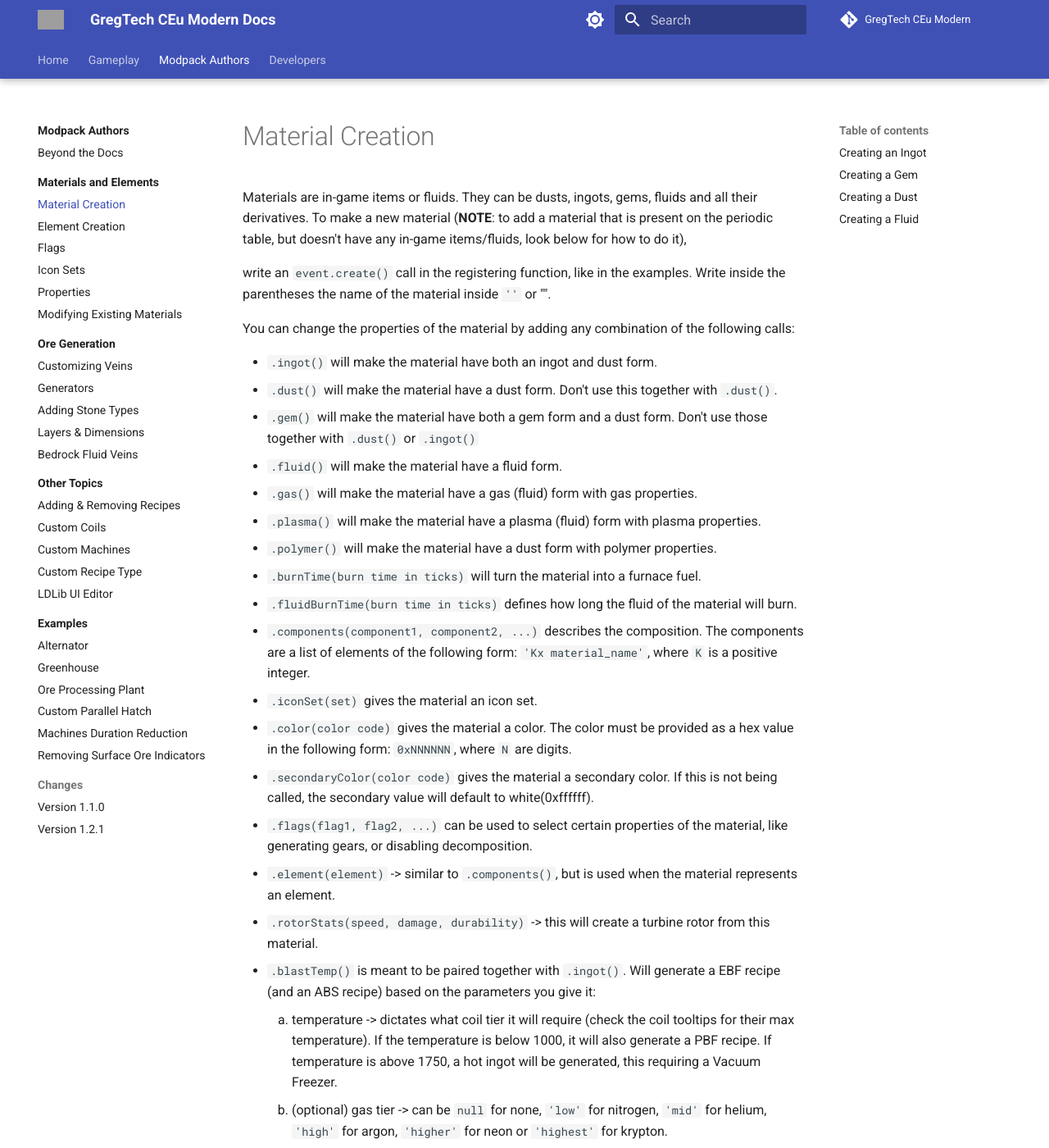
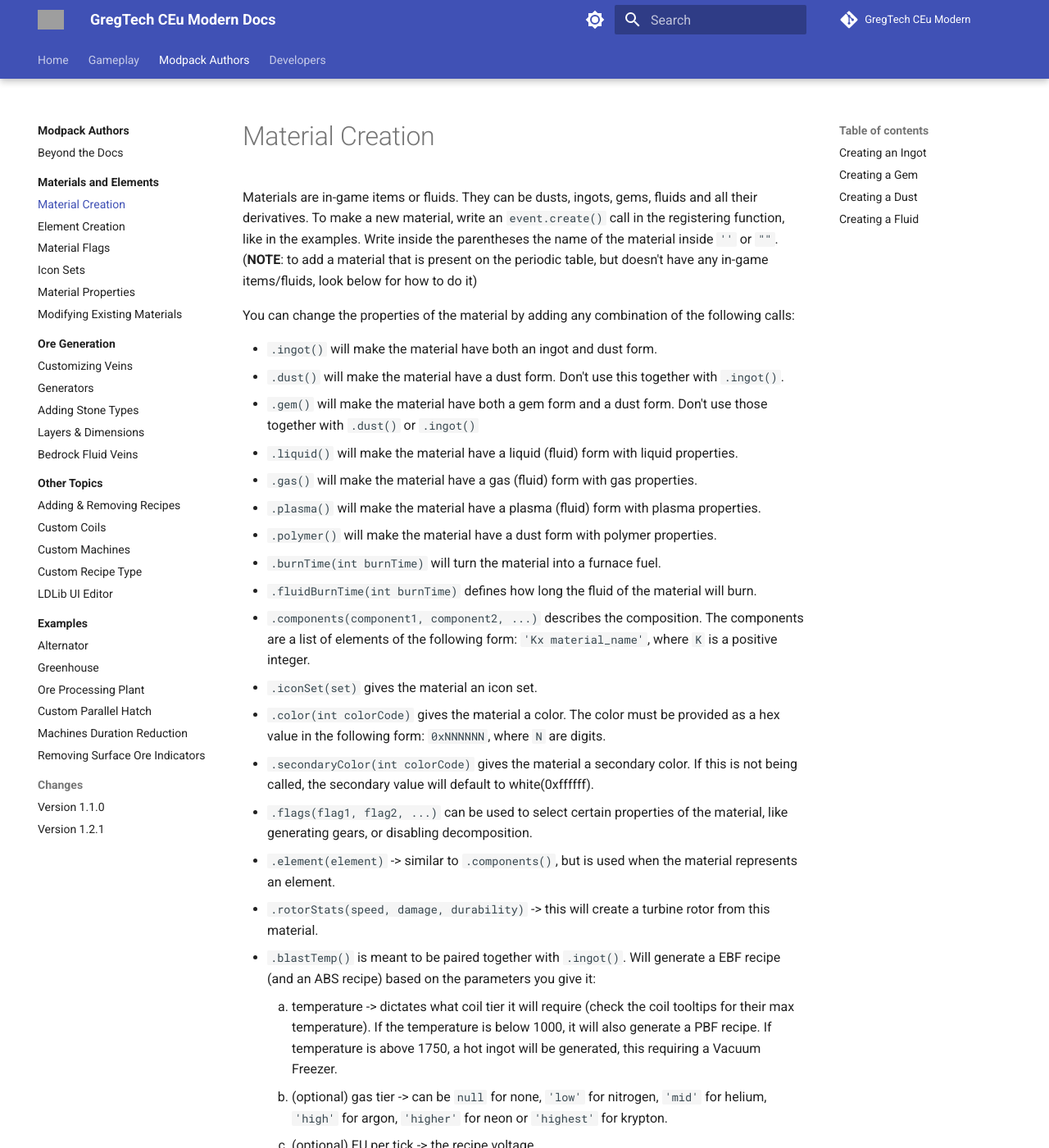
Before and after one commit to GregTechCEu/gtceu-modern-docs, an MkDocs documentation site: the page built from docs/Modpacks/Materials-and-Elements/01-Material-Creation.md, in a window 1280 px wide and 1400 px high. Shown: the whole window at 82% size. Built offline with MkDocs 1.6.1 and Material for MkDocs 9.7.7, drawn with Linux system fonts in a browser that asks for light colours; comment, search, counter and statistics services are not loaded; some of the changed text lies outside the part shown; grey boxes are pictures that could not be loaded.

Commit message:
update docs to 1.3.1 (#33)

```diff
--- a/docs/Modpacks/Materials-and-Elements/01-Material-Creation.md
+++ b/docs/Modpacks/Materials-and-Elements/01-Material-Creation.md
@@ -4,26 +4,25 @@
 
 
 Materials are in-game items or fluids. They can be dusts, ingots, gems, fluids and all their derivatives.
-To make a new material (**NOTE**: to add a material that is present on the periodic table, but doesn't have any in-game items/fluids, look below for how to do it),
-
-write an `event.create()` call in the registering function, like in the examples.
-Write inside the parentheses the name of the material inside `''` or "".
+To make a new material, write an `event.create()` call in the registering function, like in the examples.
+Write inside the parentheses the name of the material inside `''` or `""`.
+(**NOTE**: to add a material that is present on the periodic table, but doesn't have any in-game items/fluids, look below for how to do it)
 
 You can change the properties of the material by adding any combination of the following calls:
 
 - `.ingot()` will make the material have both an ingot and dust form.
-- `.dust()` will make the material have a dust form. Don't use this together with `.dust()`.
+- `.dust()` will make the material have a dust form. Don't use this together with `.ingot()`.
 - `.gem()` will make the material have both a gem form and a dust form. Don't use those together with `.dust()` or `.ingot()`
-- `.fluid()` will make the material have a fluid form.
+- `.liquid()` will make the material have a liquid (fluid) form with liquid properties.
 - `.gas()` will make the material have a gas (fluid) form with gas properties.
 - `.plasma()` will make the material have a plasma (fluid) form with plasma properties.
 - `.polymer()` will make the material have a dust form with polymer properties.
-- `.burnTime(burn time in ticks)` will turn the material into a furnace fuel.
-- `.fluidBurnTime(burn time in ticks)` defines how long the fluid of the material will burn.
+- `.burnTime(int burnTime)` will turn the material into a furnace fuel.
+- `.fluidBurnTime(int burnTime)` defines how long the fluid of the material will burn.
 - `.components(component1, component2, ...)` describes the composition. The components are a list of elements of the following form: `'Kx material_name'`, where `K` is a positive integer.
 - `.iconSet(set)` gives the material an icon set.
-- `.color(color code)` gives the material a color. The color must be provided as a hex value in the following form: `0xNNNNNN`, where `N` are digits.
-- `.secondaryColor(color code)` gives the material a secondary color. If this is not being called, the secondary value will default to white(0xffffff).
+- `.color(int colorCode)` gives the material a color. The color must be provided as a hex value in the following form: `0xNNNNNN`, where `N` are digits.
+- `.secondaryColor(int colorCode)` gives the material a secondary color. If this is not being called, the secondary value will default to white(0xffffff).
 - `.flags(flag1, flag2, ...)` can be used to select certain properties of the material, like generating gears, or disabling decomposition.
 - `.element(element)` -> similar to `.components()`, but is used when the material represents an element.
 - `.rotorStats(speed, damage, durability)` -> this will create a turbine rotor from this material.
--- a/docs/Modpacks/Materials-and-Elements/Material-Flags.md
+++ b/docs/Modpacks/Materials-and-Elements/Material-Flags.md
@@ -1,5 +1,5 @@
 ---
-title: Flags
+title: Material Flags
 ---
 
 
--- a/docs/Modpacks/Materials-and-Elements/Material-Properties.md
+++ b/docs/Modpacks/Materials-and-Elements/Material-Properties.md
@@ -1,5 +1,5 @@
 ---
-title: Properties
+title: Material Properties
 ---
 
 
```
Also changed, not shown: other parts of docs/Modpacks/Materials-and-Elements/01-Material-Creation.md (+1 -1 lines), docs/Modpacks/Materials-and-Elements/Material-Icon-Sets.md (+6 -3 lines), docs/Modpacks/Materials-and-Elements/Modifying-Existing-Materials.md (+27 -13 lines).
